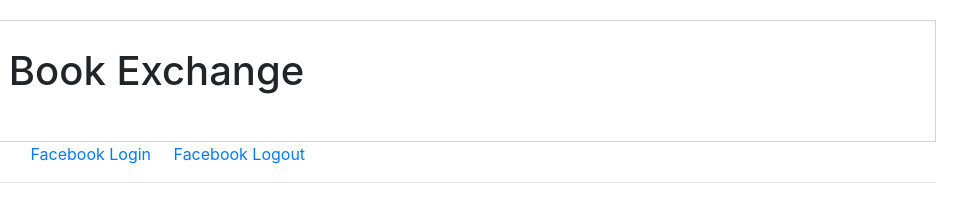
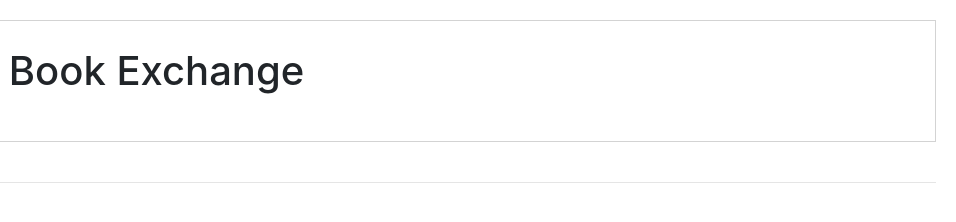
Before and after one commit to BookMap/book-map, a website: page public/index.html in a window 1280 px wide. Shown: the full height of the page, 324-1280 px from the left. Drawn offline with nearby package versions, Linux system fonts and the light colour scheme.

Commit message:
logout login

```diff
--- a/public/index.html
+++ b/public/index.html
@@ -51,11 +51,11 @@
             &nbsp; &nbsp;&nbsp; &nbsp;
 
 
-            <a href="/connect/facebook/"> Facebook Login </a>
-            &nbsp; &nbsp;
+            <!--<a href="/connect/facebook/"> Facebook Login </a>-->
+            <!--&nbsp; &nbsp;-->
 
-            <a ng-click ="fblogout()" href="/#/home">
-                Facebook Logout</a>
+            <!--<a ng-click ="fblogout()" href="/#/home">-->
+                <!--Facebook Logout</a>-->
 
 
 
--- a/routes/login.js
+++ b/routes/login.js
@@ -7,7 +7,7 @@
 const sendToken = ( token ) => String.raw`
 	<script>
 		window.localStorage.token='${token}';
-		window.location.assign('/');
+		window.location.assign('/#/home');
 	</script>`;
 
 router.get( '/facebook/callback', ( req, res, next ) => {
```
